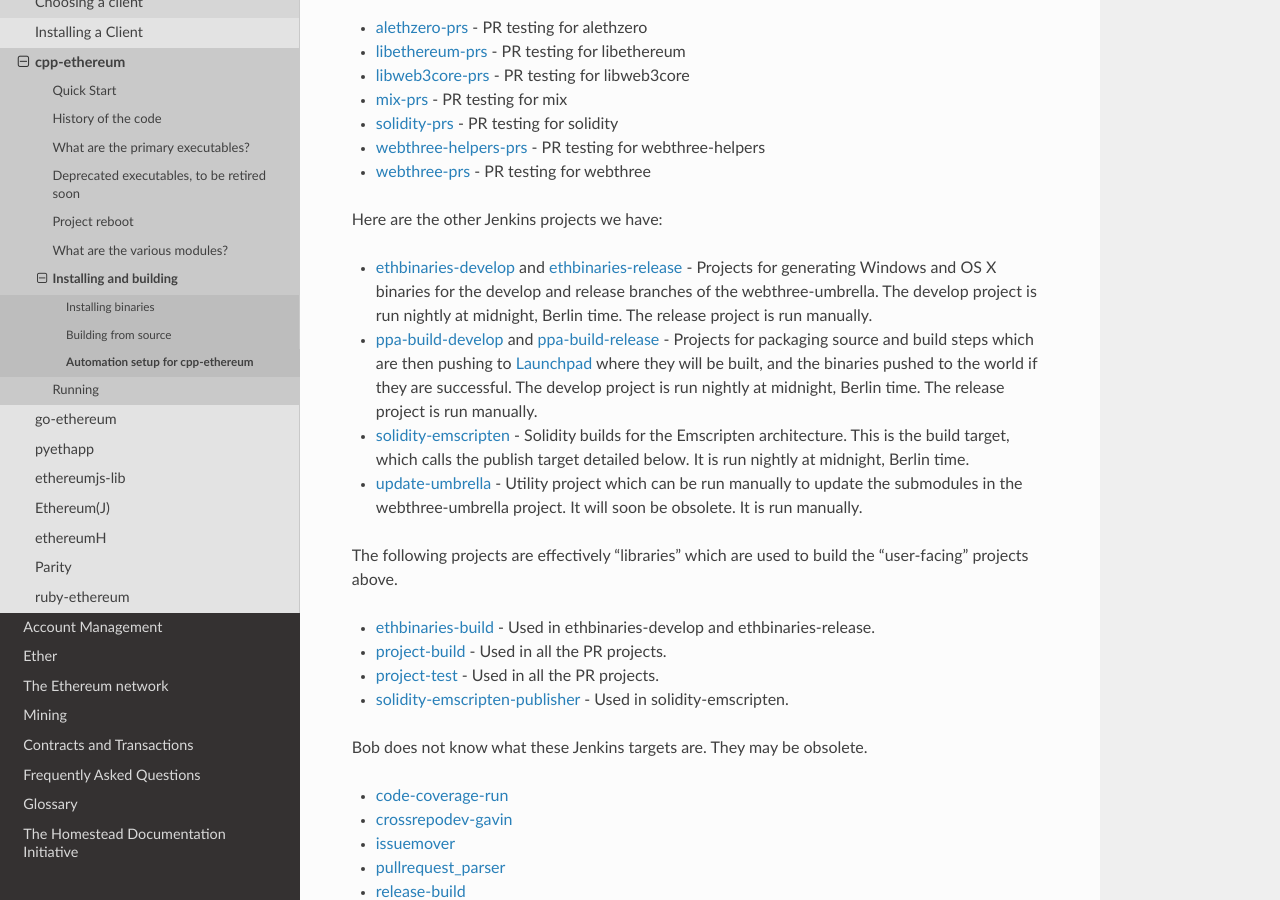
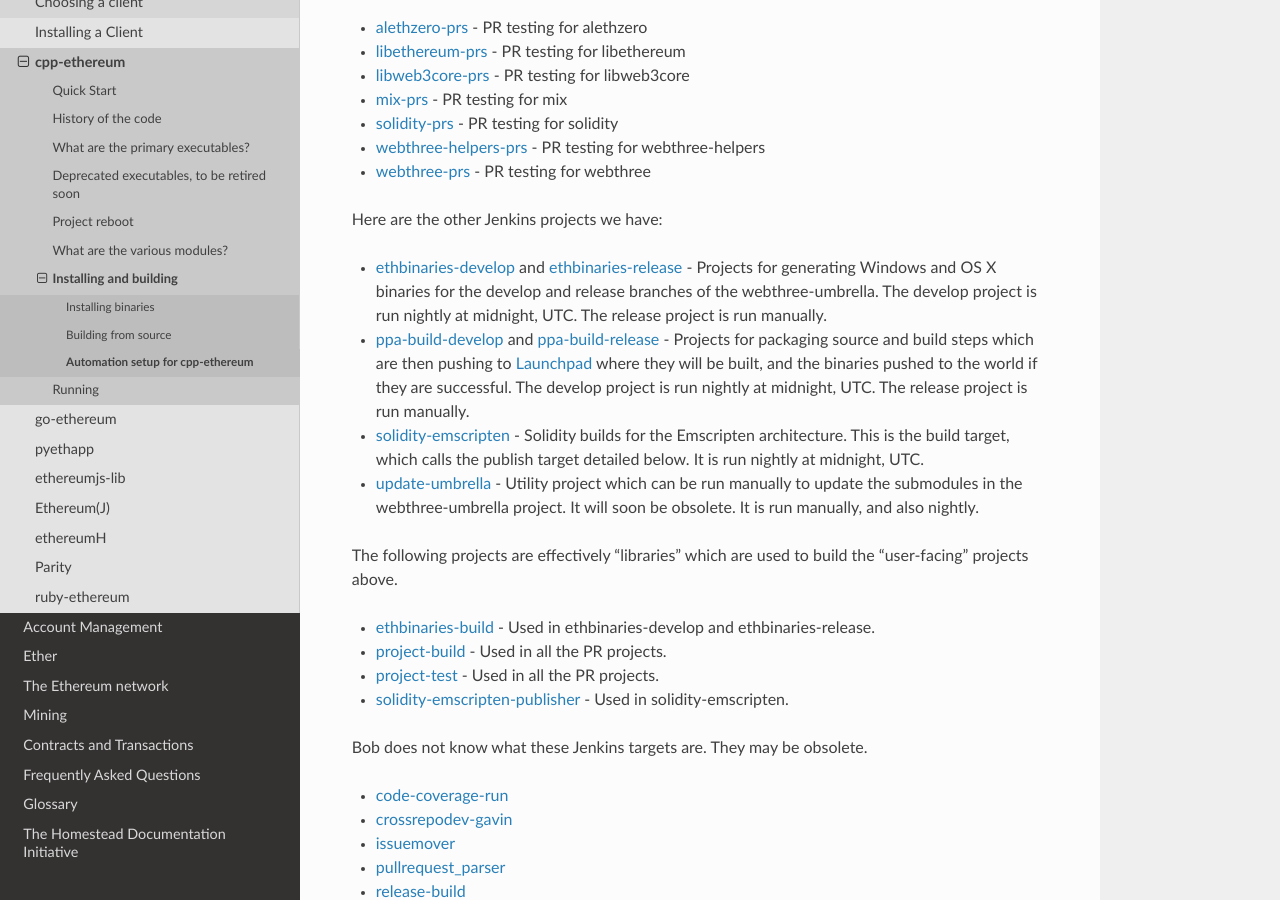
Before and after one commit to ethereum/homestead-guide, a Sphinx documentation site: the page built from source/ethereum-clients/cpp-ethereum/automation.rst, in a window 1280 px wide and 900 px high, scrolled down 1144 px. Built offline with Sphinx 7.4.7 and the Read the Docs theme 2.0.0, drawn with Linux system fonts in a browser that asks for light colours.

Commit message:
Slight tweaks, based on chriseth feedback.

```diff
--- a/source/ethereum-clients/cpp-ethereum/automation.rst
+++ b/source/ethereum-clients/cpp-ethereum/automation.rst
@@ -56,10 +56,10 @@
 
 Here are the other Jenkins projects we have:
 
-* `ethbinaries-develop <http://52.28.164.97/job/ethbinaries-develop/>`_ and `ethbinaries-release <http://52.28.164.97/job/ethbinaries-release/>`_ - Projects for generating Windows and OS X binaries for the develop and release branches of the webthree-umbrella.   The develop project is run nightly at midnight, Berlin time.   The release project is run manually.
-* `ppa-build-develop <http://52.28.164.97/job/ppa-build-develop/>`_ and `ppa-build-release <http://52.28.164.97/job/ppa-build-release/>`_ - Projects for packaging source and build steps which are then pushing to `Launchpad <https://launchpad.net/~ethereum/+archive/ubuntu/ethereum>`_ where they will be built, and the binaries pushed to the world if they are successful.  The develop project is run nightly at midnight, Berlin time.   The release project is run manually.
-* `solidity-emscripten <http://52.28.164.97/job/solidity-emscripten/>`_ - Solidity builds for the Emscripten architecture.  This is the build target, which calls the publish target detailed below.   It is run nightly at midnight, Berlin time.
-* `update-umbrella <http://52.28.164.97/job/update-umbrella/>`_ - Utility project which can be run manually to update the submodules in the webthree-umbrella project.  It will soon be obsolete.   It is run manually.
+* `ethbinaries-develop <http://52.28.164.97/job/ethbinaries-develop/>`_ and `ethbinaries-release <http://52.28.164.97/job/ethbinaries-release/>`_ - Projects for generating Windows and OS X binaries for the develop and release branches of the webthree-umbrella.   The develop project is run nightly at midnight, UTC.   The release project is run manually.
+* `ppa-build-develop <http://52.28.164.97/job/ppa-build-develop/>`_ and `ppa-build-release <http://52.28.164.97/job/ppa-build-release/>`_ - Projects for packaging source and build steps which are then pushing to `Launchpad <https://launchpad.net/~ethereum/+archive/ubuntu/ethereum>`_ where they will be built, and the binaries pushed to the world if they are successful.  The develop project is run nightly at midnight, UTC.   The release project is run manually.
+* `solidity-emscripten <http://52.28.164.97/job/solidity-emscripten/>`_ - Solidity builds for the Emscripten architecture.  This is the build target, which calls the publish target detailed below.   It is run nightly at midnight, UTC.
+* `update-umbrella <http://52.28.164.97/job/update-umbrella/>`_ - Utility project which can be run manually to update the submodules in the webthree-umbrella project.  It will soon be obsolete.   It is run manually, and also nightly.
 
 The following projects are effectively "libraries" which are used to build the "user-facing"
 projects above.
```
